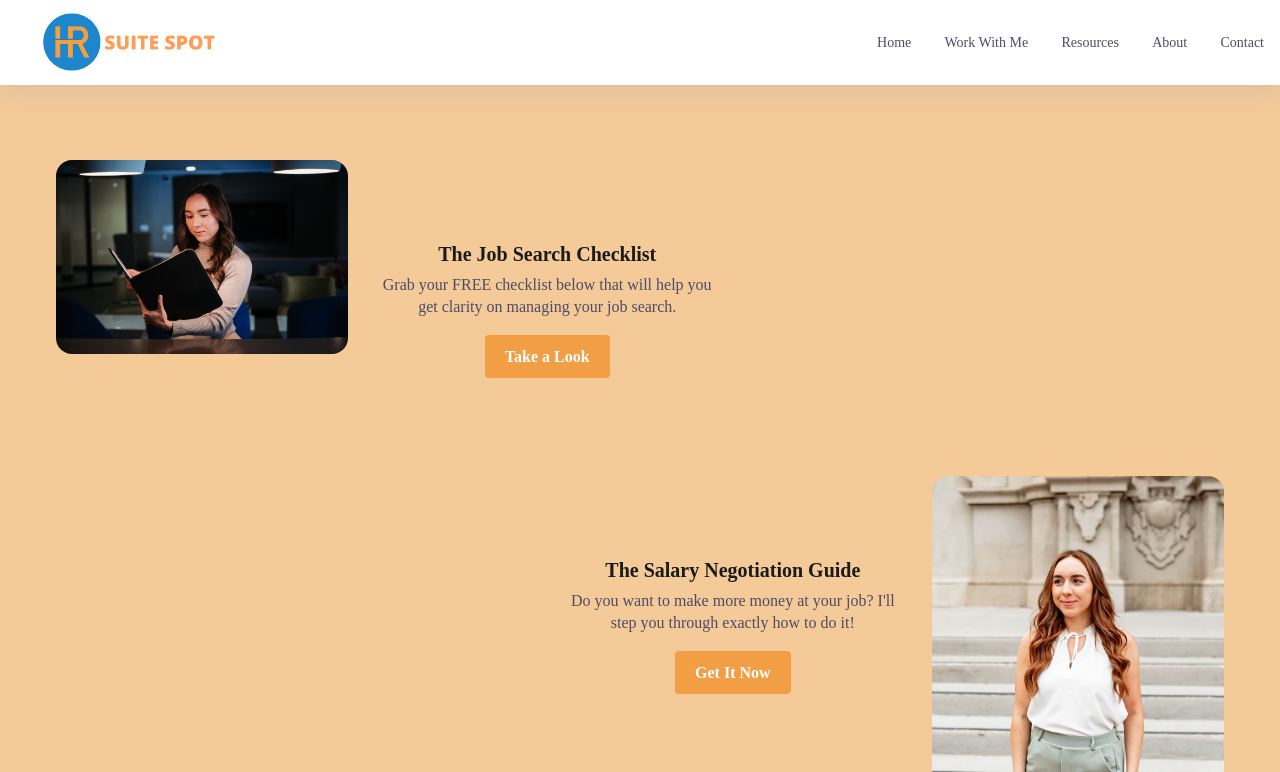
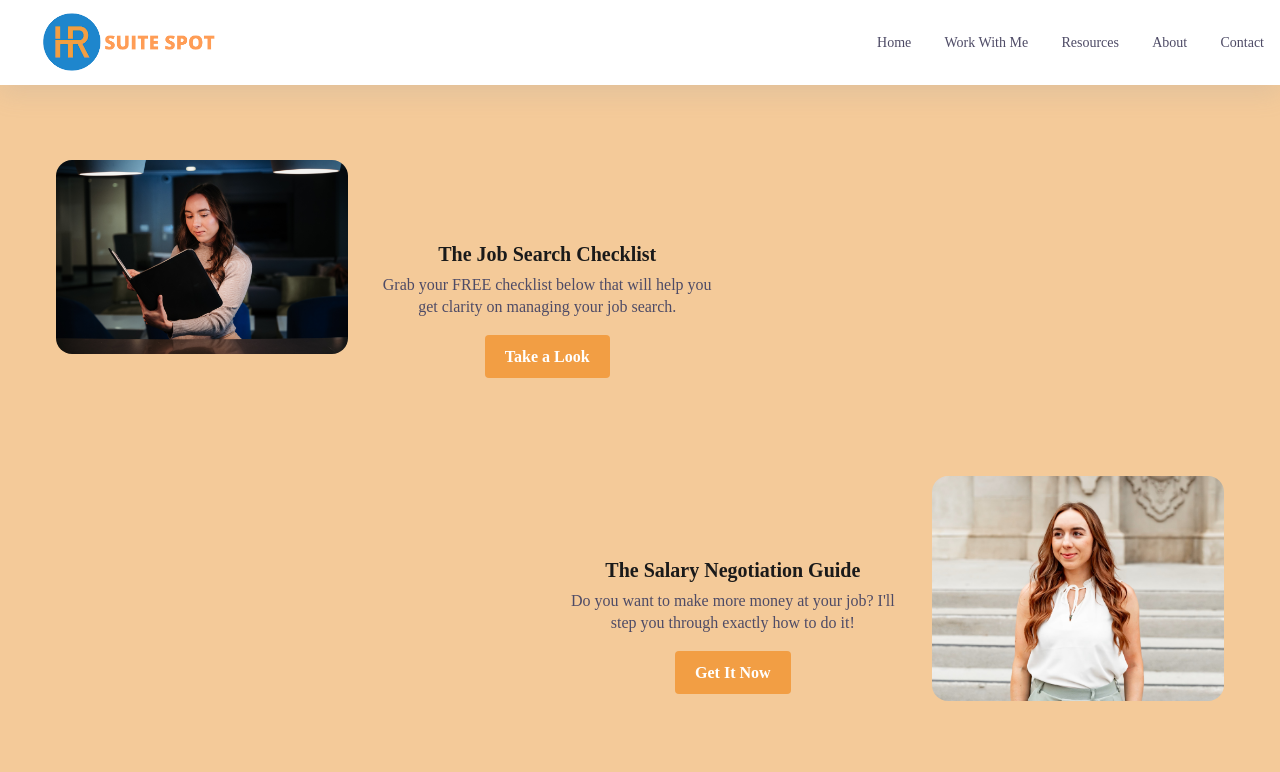
Before and after one commit to CovertRob/hr_suite_spot, a Flask app: page /resources in a window 1280 px wide. Shown: the top 772 px of the page. Run offline with Flask 3, Linux system fonts and the light colour scheme; some libraries are stand-ins or nearby versions; grey boxes are pictures that could not be loaded.

Commit message:
Edit style on pic vh.

```diff
--- a/hr_suite_spot/static/stylesheets/resources.css
+++ b/hr_suite_spot/static/stylesheets/resources.css
@@ -105,7 +105,6 @@
     }
 
     .sbs-content-box .cs-picture img {
-        max-height: 40vh;
         border-radius: 1rem;
     }
 
```
